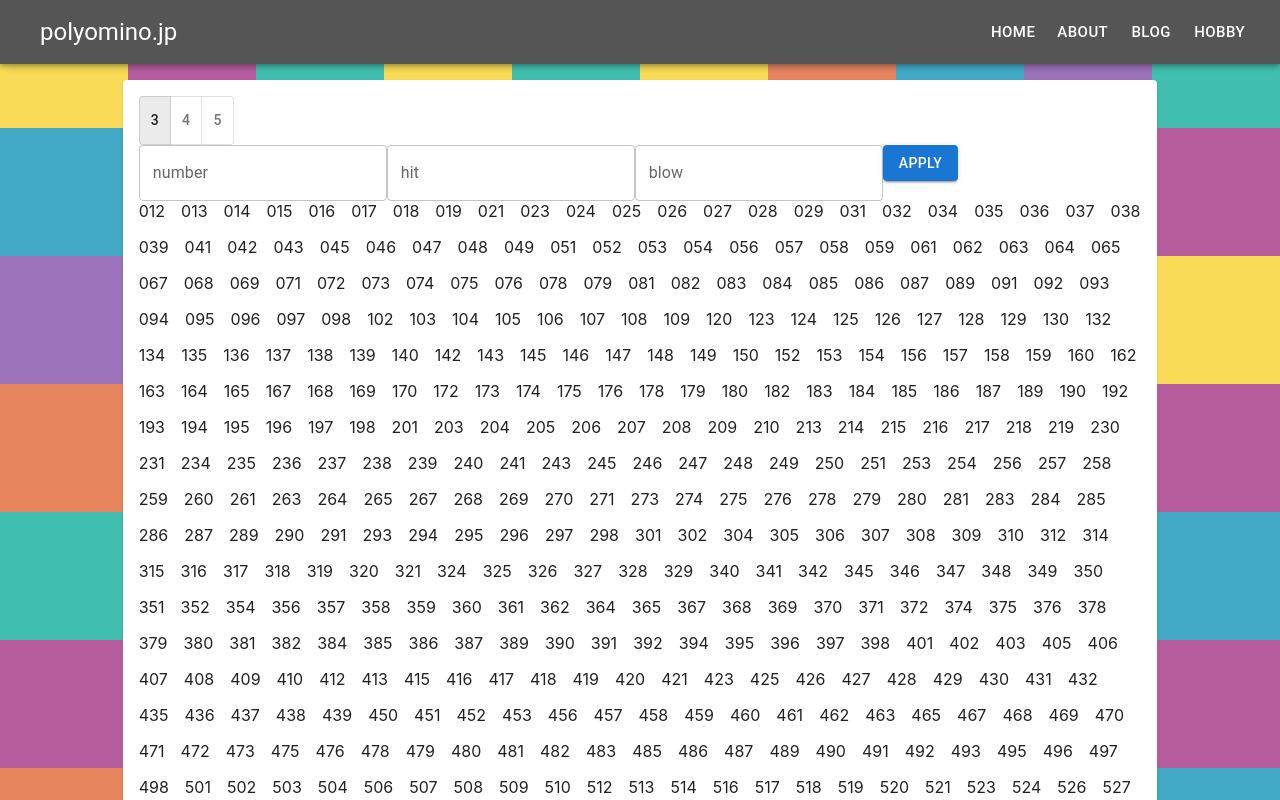
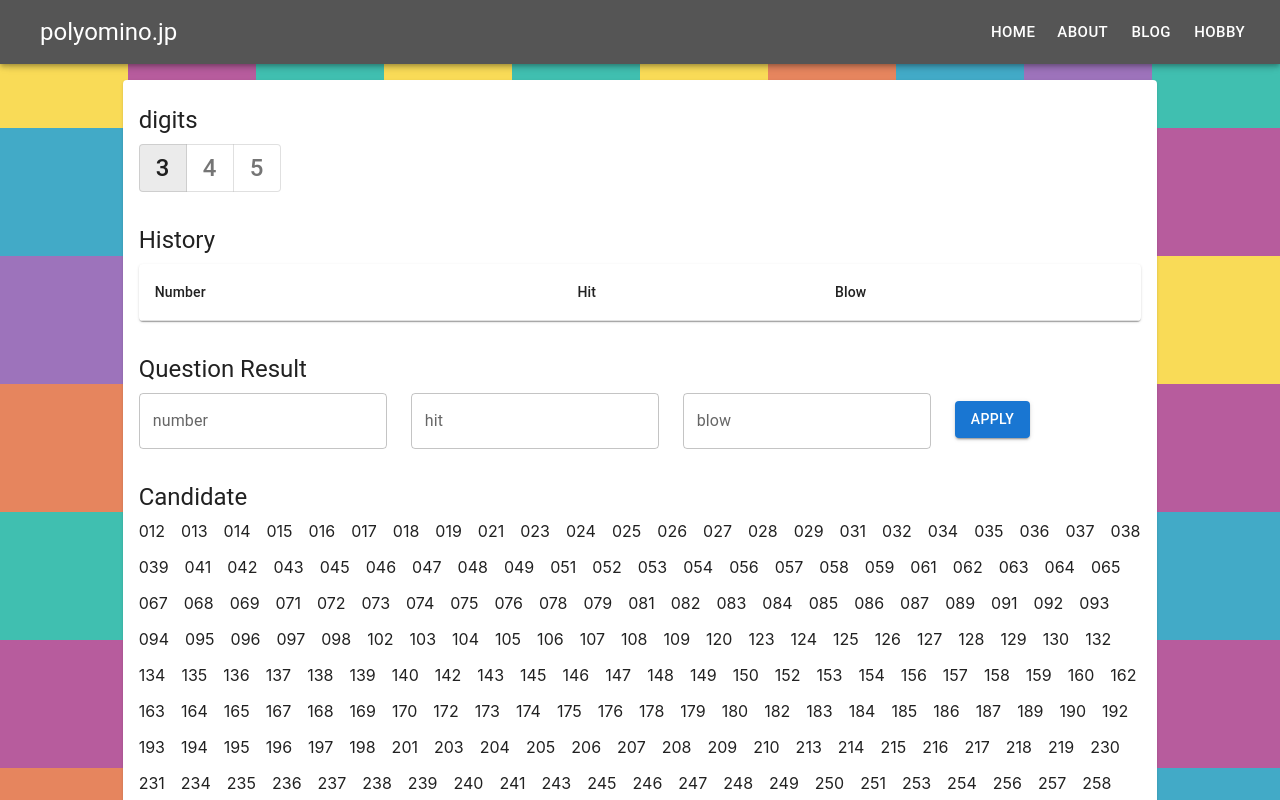
Before and after one commit to iPolyomino/polyomino.jp, a Next.js app: page /hit-and-blow/solver in a window 1280 px wide. Shown: the top 800 px of the page. Built offline with nearby package versions, Linux system fonts and the light colour scheme.

Commit message:
fix layout

```diff
--- a/components/HitAndBlowAskTable.tsx
+++ b/components/HitAndBlowAskTable.tsx
@@ -1,17 +1,34 @@
 import React from "react";
+import Typography from "@mui/material/Typography";
+import TableContainer from "@mui/material/TableContainer";
 import Table from "@mui/material/Table";
-import TableContainer from "@mui/material/TableContainer";
+import TableHead from "@mui/material/TableHead";
+import TableBody from "@mui/material/TableBody";
 import TableCell from "@mui/material/TableCell";
 import TableRow from "@mui/material/TableRow";
-import TableBody from "@mui/material/TableBody";
 import Paper from '@mui/material/Paper';
 
 import { History } from "@/types/HitAndBlow";
 
 const HitAndBlowAskTable = ({ history }: { history: History[] }) => {
   return (
+    <>
+      <Typography variant="h5" sx={{ my: 1 }}>History</Typography>
       <TableContainer component={Paper}>
         <Table>
+          <TableHead>
+            <TableRow>
+              <TableCell>
+                Number
+              </TableCell>
+              <TableCell>
+                Hit
+              </TableCell>
+              <TableCell>
+                Blow
+              </TableCell>
+            </TableRow>
+          </TableHead>
           <TableBody>
             {history.map((h) => (
               <TableRow key={h.ask.join('')}>
@@ -29,6 +46,7 @@ const HitAndBlowAskTable = ({ history }: { history: History[] }) => {
           </TableBody>
         </Table>
       </TableContainer>
+    </>
   )
 }
 
--- a/components/HitAndBlowDigitsSelector.tsx
+++ b/components/HitAndBlowDigitsSelector.tsx
@@ -1,24 +1,39 @@
 import React from "react";
 import ToggleButton from '@mui/material/ToggleButton';
 import ToggleButtonGroup from '@mui/material/ToggleButtonGroup';
+import Typography from "@mui/material/Typography";
+
+import styled from "@emotion/styled";
+
+const ButtonItem = styled.span`
+  font-size: 1.5rem;
+  width: 1.5rem;
+  height: 1.5rem;
+  display: flex;
+  align-items: center;
+  justify-content: center;
+`
 
 const HitAndBlowDigitsSelector = ({ digit, handleNumberLength }: { digit: number, handleNumberLength: (_: React.MouseEvent<HTMLElement>, newNumberLength: number) => void }) => {
   return (
+    <>
+      <Typography variant="h5" sx={{ my: 1 }}>digits</Typography>
       <ToggleButtonGroup
         value={digit}
         exclusive
         onChange={handleNumberLength}
       >
         <ToggleButton value={3}>
-        3
+          <ButtonItem>3</ButtonItem>
         </ToggleButton>
         <ToggleButton value={4}>
-        4
+          <ButtonItem>4</ButtonItem>
         </ToggleButton>
         <ToggleButton value={5}>
-        5
+          <ButtonItem>5</ButtonItem>
         </ToggleButton>
       </ToggleButtonGroup>
+    </>
   )
 }
 
--- a/components/HitAndBlowForm.tsx
+++ b/components/HitAndBlowForm.tsx
@@ -1,4 +1,6 @@
 import React, { useState } from "react";
+import Grid from "@mui/material/Grid";
+import Typography from "@mui/material/Typography";
 import TextField from "@mui/material/TextField";
 import Button from "@mui/material/Button";
 
@@ -34,12 +36,23 @@ const HitAndBlowForm = ({ digit, addHistory }: {
   }
 
   return (
-    <div>
-      <TextField label="number" value={askednumber} onChange={e => setAskednumber(e.target.value)} />
-      <TextField label="hit" value={hit} onChange={e => setHit(e.target.value)} />
-      <TextField label="blow" value={blow} onChange={e => setBlow(e.target.value)} />
-      <Button variant="contained" onClick={handleApply}>Apply</Button>
-    </div>
+    <>
+      <Typography variant="h5" sx={{ my: 1 }}>Question Result</Typography>
+      <Grid container spacing={{ xs: 3 }}>
+        <Grid item>
+          <TextField label="number" value={askednumber} onChange={e => setAskednumber(e.target.value)} />
+        </Grid>
+        <Grid item>
+          <TextField label="hit" value={hit} onChange={e => setHit(e.target.value)} />
+        </Grid>
+        <Grid item>
+          <TextField label="blow" value={blow} onChange={e => setBlow(e.target.value)} />
+        </Grid>
+        <Grid item my={1}>
+          <Button variant="contained" onClick={handleApply}>Apply</Button>
+        </Grid>
+      </Grid>
+    </>
   )
 }
 
--- a/components/HitAndBlowResult.tsx
+++ b/components/HitAndBlowResult.tsx
@@ -1,4 +1,5 @@
 import React, { useState } from "react";
+import Typography from "@mui/material/Typography";
 import Grid from "@mui/material/Grid";
 import Switch from "@mui/material/Switch";
 import FormGroup from '@mui/material/FormGroup';
@@ -17,6 +18,7 @@ const HitAndBlowResult = ({ candidate }: { candidate: Candidate }) => {
 
   return (
     <>
+      <Typography variant="h5" sx={{ my: 1 }}>Candidate</Typography>
       <Grid container spacing={{ xs: 2 }} columns={12}>
         {candidate.map((value, i) => {
           if (!displayall && i > threshold) return;
@@ -33,6 +35,7 @@ const HitAndBlowResult = ({ candidate }: { candidate: Candidate }) => {
             <Switch checked={displayall} onChange={toggleSwitch} />} label="display all" />
         </FormGroup>
       }
+      <Typography>total candidates: {candidate.length}</Typography>
     </>
   )
 }
--- a/pages/hit-and-blow/solver.tsx
+++ b/pages/hit-and-blow/solver.tsx
@@ -2,7 +2,6 @@ import React, { useState, useEffect } from "react";
 import type { NextPage } from "next";
 import Head from "next/head";
 import Grid from "@mui/material/Grid";
-
 import NavigationBar from "@/components/NavigationBar";
 import ContentsCard from "@/components/ContentsCard";
 import CenterrizedHorizontalGrid from "@/components/CenterrizedHorizontalGrid";
@@ -46,16 +45,22 @@ const Solver: NextPage = () => {
       </Head>
       <NavigationBar />
       <CenterrizedHorizontalGrid>
-        <Grid container spacing={{ xs: 2, md: 3 }} columns={12}>
-          <Grid item xs={12}>
-            <ContentsCard>
+        <ContentsCard>
+          <Grid container spacing={{ xs: 3 }} columns={12}>
+            <Grid item xs={12}>
               <HitAndBlowDigitsSelector digit={digit} handleNumberLength={handleNumberLength} />
+            </Grid>
+            <Grid item xs={12}>
               <HitAndBlowAskTable history={history} />
+            </Grid>
+            <Grid item xs={12}>
               <HitAndBlowForm digit={digit} addHistory={addHistory} />
+            </Grid>
+            <Grid item xs={12}>
               <HitAndBlowResult candidate={candidate} />
-            </ContentsCard>
+            </Grid>
           </Grid>
-        </Grid>
+        </ContentsCard>
       </CenterrizedHorizontalGrid>
     </>
   );
```
Lines whose indentation alone changed are shown as unchanged.
